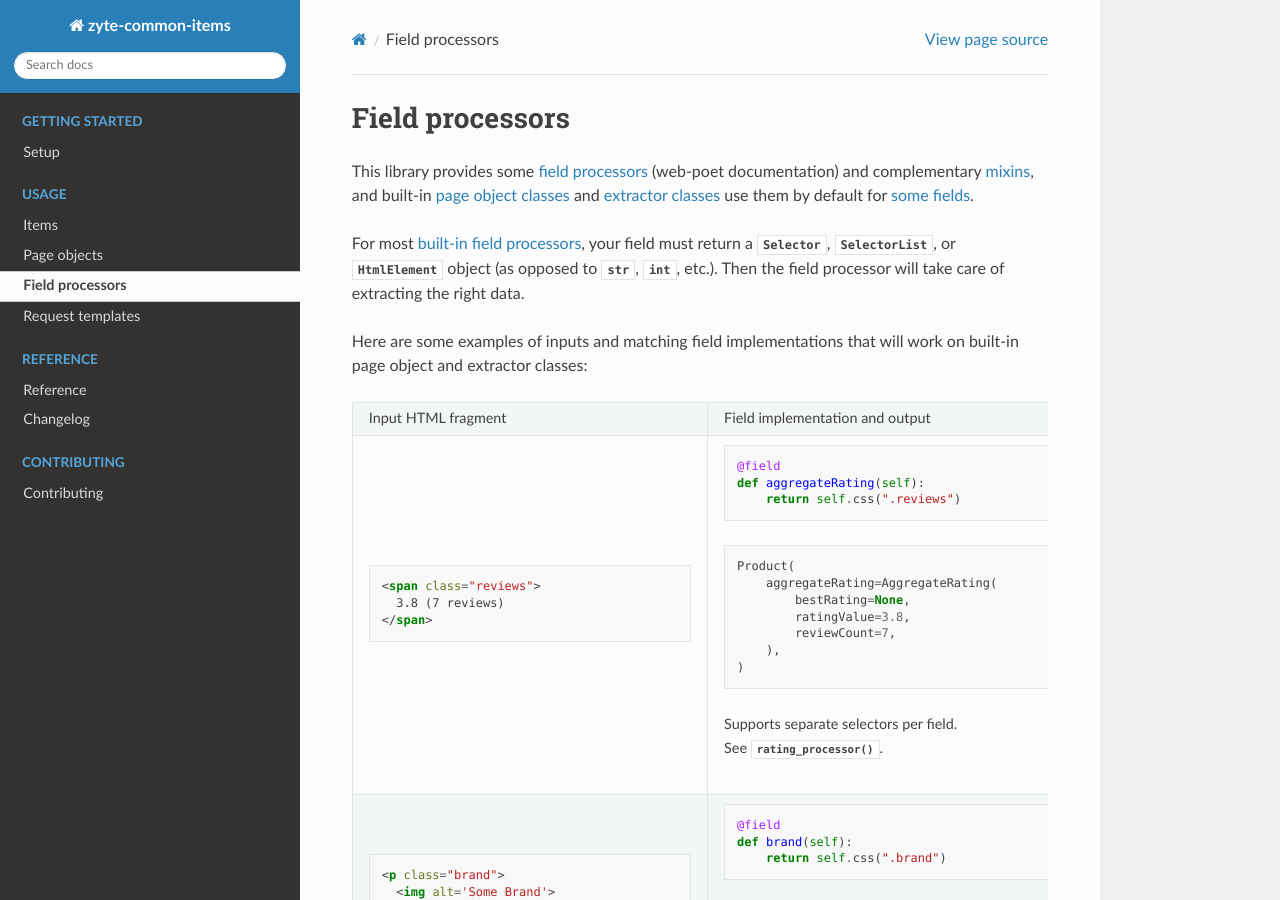
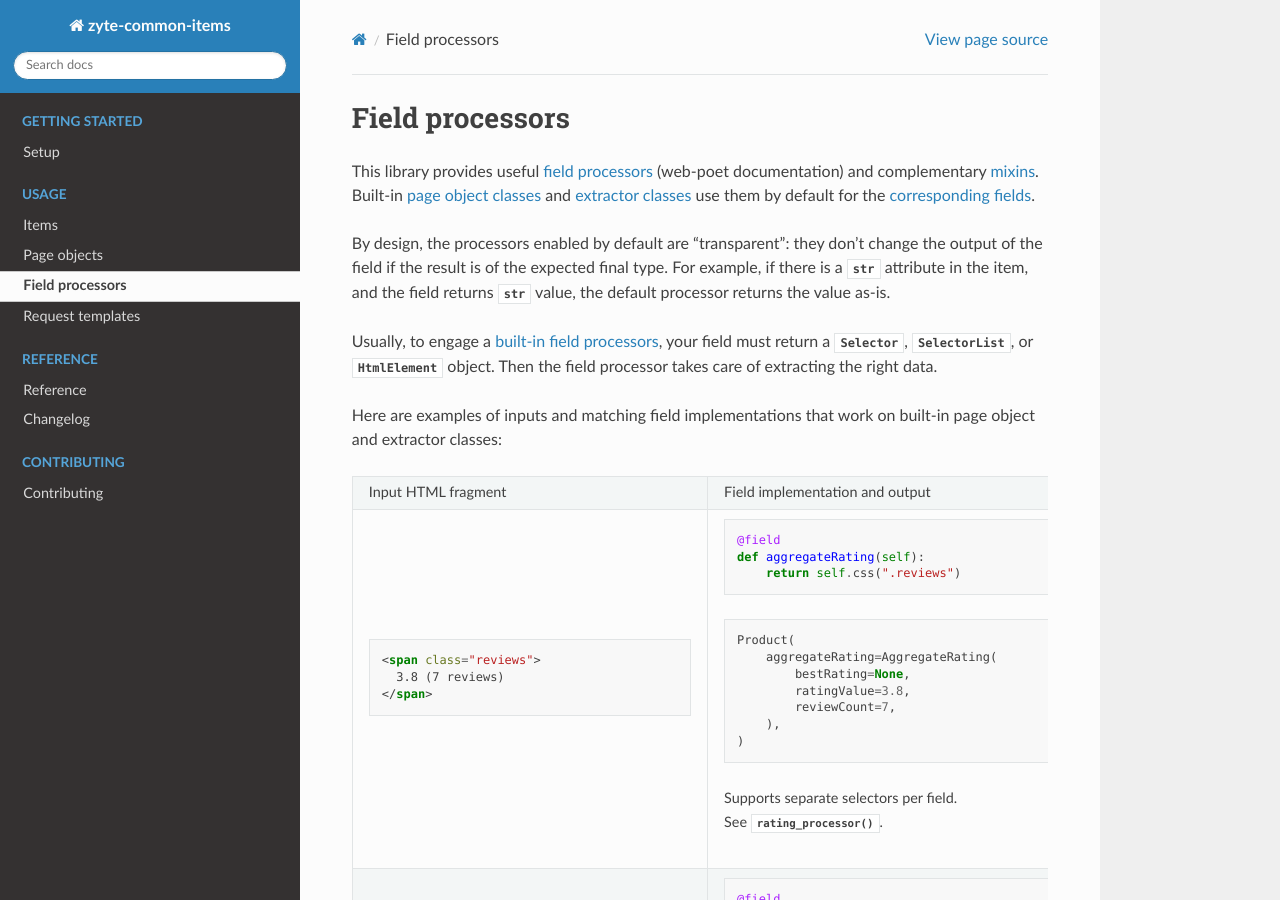
Before and after one commit to zytedata/zyte-common-items, a Sphinx documentation site: the page built from docs/usage/processors.rst, in a window 1280 px wide and 900 px high. Built offline with Sphinx 7.4.7 and the Read the Docs theme 2.0.0, drawn with Linux system fonts in a browser that asks for light colours; the version number could not be read and is left out.

Commit message:
reword the processors intro

```diff
--- a/docs/usage/processors.rst
+++ b/docs/usage/processors.rst
@@ -3,19 +3,24 @@
 Field processors
 ================
 
-This library provides some :ref:`field processors <processor-api>`
+This library provides useful :ref:`field processors <processor-api>`
 (:ref:`web-poet documentation <web-poet:field-processors>`) and complementary
-:ref:`mixins <mixins>`, and built-in :ref:`page object classes
+:ref:`mixins <mixins>`. Built-in :ref:`page object classes
 <page-object-api>` and :ref:`extractor classes <extractor-api>` use them by
-default for :ref:`some fields <field-processor-map>`.
+default for the :ref:`corresponding fields <field-processor-map>`.
 
-For most :ref:`built-in field processors <processor-api>`, your field must
-return a :class:`~parsel.selector.Selector`,
+By design, the processors enabled by default are "transparent": they
+don't change the output of the field if the result is of the expected
+final type. For example, if there is a :class:`str` attribute in the item,
+and the field returns :class:`str` value, the default processor returns
+the value as-is.
+
+Usually, to engage a :ref:`built-in field processors <processor-api>`, your
+field must return a :class:`~parsel.selector.Selector`,
 :class:`~parsel.selector.SelectorList`, or :class:`~lxml.html.HtmlElement`
-object (as opposed to :class:`str`, :class:`int`, etc.). Then the field
-processor will take care of extracting the right data.
+object. Then the field processor takes care of extracting the right data.
 
-Here are some examples of inputs and matching field implementations that will
+Here are examples of inputs and matching field implementations that
 work on built-in page object and extractor classes:
 
 +-----------------------------------------------+---------------------------------------------------+
```
